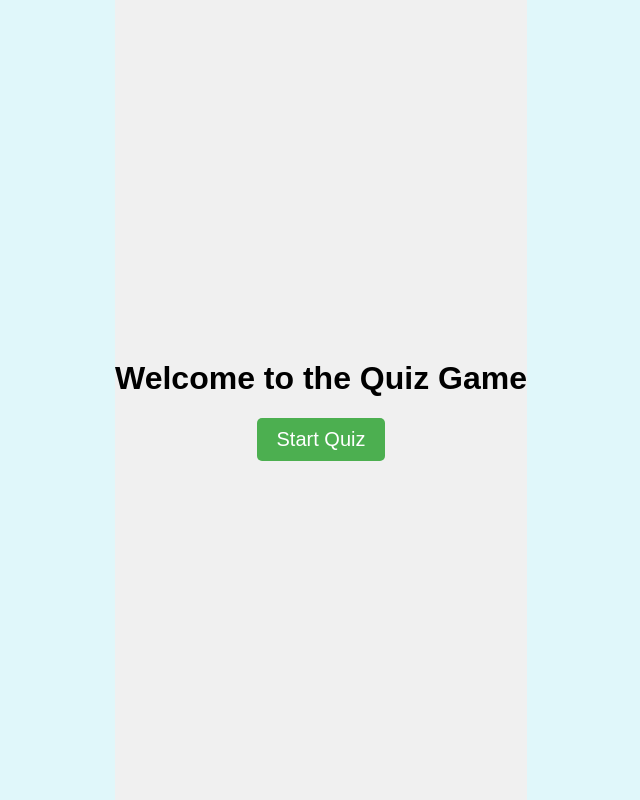
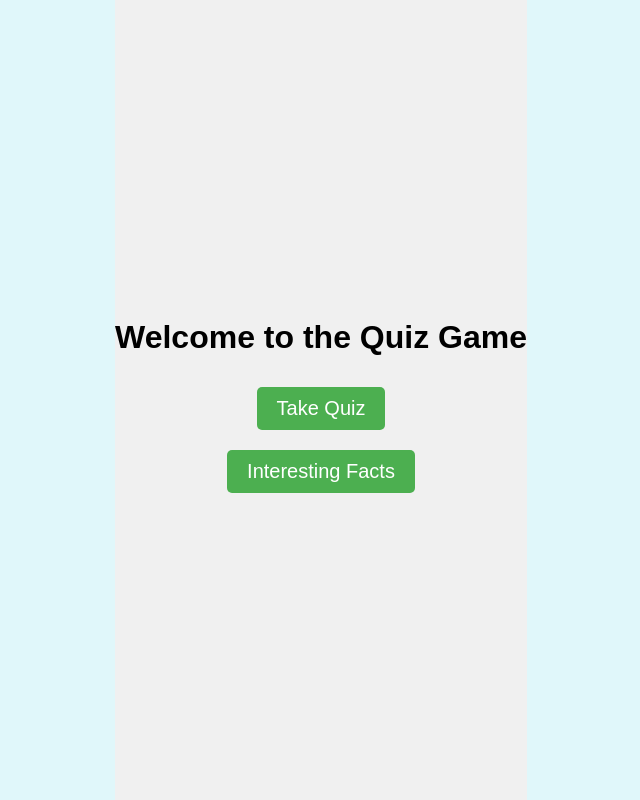
Before and after one commit to kshitij-garg18/SIH-2024, a React (Create React App) app: page / in a window 1280 px wide. Shown: the whole page, without its empty margins (319-959 px from the left). Built offline with nearby package versions, Linux system fonts and the light colour scheme; the HTML template or start-up script is replaced by a standard one.

Commit message:
added new home screen with facts

```diff
--- a/src/App.js
+++ b/src/App.js
@@ -8,15 +8,15 @@ import useGameSounds from "./useGameSounds"; // Import the custom sound hook
 import "./App.css";
 
 function App() {
-  const [isStartScreen, setIsStartScreen] = useState(true);
+  const [isStartScreen, setIsStartScreen] = useState(true); // Manage the start screen
   const [userName, setUserName] = useState("");
   const [quizSettings, setQuizSettings] = useState(null);
   const [isQuizStarted, setIsQuizStarted] = useState(false);
 
-  const { playBackgroundStart, stopBackgroundStart } = useGameSounds();
+  const { playBackgroundStart, stopBackgroundStart } = useGameSounds(); // Use the sound hook
 
-  // Play background music on user interaction (start screen)
-  const handleStart = () => {
+  // Play background music after clicking the "Take Quiz" button
+  const handleStartQuiz = () => {
     playBackgroundStart();
     setIsStartScreen(false);
   };
@@ -24,9 +24,9 @@ function App() {
   // Stop background music when the quiz starts
   useEffect(() => {
     if (isQuizStarted) {
-      stopBackgroundStart(); // Added 'stopBackgroundStart' to the dependency array
+      stopBackgroundStart();
     }
-  }, [isQuizStarted, stopBackgroundStart]);
+  }, [isQuizStarted]);
 
   const startQuiz = (settings) => {
     setQuizSettings(settings);
@@ -37,13 +37,13 @@ function App() {
     setQuizSettings(null);
     setUserName("");
     setIsQuizStarted(false);
-    setIsStartScreen(true);
+    setIsStartScreen(true); // Reset back to start screen
   };
 
   return (
     <div className="App">
       {isStartScreen ? (
-        <StartScreen onStart={handleStart} />
+        <StartScreen onStartQuiz={handleStartQuiz} />  // Show start screen with "Take Quiz" and "Interesting Facts" buttons
       ) : !userName ? (
         <NameInput setUserName={setUserName} />
       ) : !isQuizStarted ? (
--- a/src/StartScreen.css
+++ b/src/StartScreen.css
@@ -7,9 +7,10 @@
   background-color: #f0f0f0;
 }
 
-  .start-button {
+.start-button, .fact-button, .new-fact-button, .back-button {
   padding: 10px 20px;
   font-size: 20px;
+  margin: 10px;
   background-color: #4caf50;
   color: white;
   border: none;
@@ -18,6 +19,14 @@
   transition: background-color 0.3s;
 }
 
-  .start-button:hover {
+.start-button:hover, .fact-button:hover, .new-fact-button:hover, .back-button:hover {
   background-color: #45a049;
 }
+
+.fact-container {
+  text-align: center;
+  background-color: #fff;
+  padding: 20px;
+  border-radius: 8px;
+  box-shadow: 0 0 10px rgba(0, 0, 0, 0.1);
+}
--- a/src/StartScreen.js
+++ b/src/StartScreen.js
@@ -1,13 +1,48 @@
-import React from 'react';
+import React, { useState } from 'react';
+import factData from './factdata'; // Import the facts data
 import './StartScreen.css'; // Ensure you have styling for this screen
 
-const StartScreen = ({ onStart }) => {
+const StartScreen = ({ onStartQuiz }) => {
+  const [showFact, setShowFact] = useState(false); // Track if facts are being shown
+  const [currentFact, setCurrentFact] = useState('');
+
+  // Function to show a random fact
+  const showRandomFact = () => {
+    const randomIndex = Math.floor(Math.random() * factData.length);
+    setCurrentFact(factData[randomIndex]);
+    setShowFact(true); // Show the fact
+  };
+
+  // Function to show a new fact
+  const showNewFact = () => {
+    const randomIndex = Math.floor(Math.random() * factData.length);
+    setCurrentFact(factData[randomIndex]);
+  };
+
   return (
     <div className="start-screen">
       <h1>Welcome to the Quiz Game</h1>
-      <button className="start-button" onClick={onStart}>
-        Start Quiz
-      </button>
+
+      {!showFact ? (
+        <>
+          <button className="start-button" onClick={onStartQuiz}>
+            Take Quiz
+          </button>
+          <button className="fact-button" onClick={showRandomFact}>
+            Interesting Facts
+          </button>
+        </>
+      ) : (
+        <div className="fact-container">
+          <p>{currentFact}</p>
+          <button className="new-fact-button" onClick={showNewFact}>
+            Show Another Fact
+          </button>
+          <button className="back-button" onClick={() => setShowFact(false)}>
+            Back to Menu
+          </button>
+        </div>
+      )}
     </div>
   );
 };
--- /dev/null
+++ b/src/factdata.js
@@ -0,0 +1,9 @@
+const factData = [
+    "The Constitution of India is the longest written constitution of any country in the world.",
+    "India became a Republic on 26th January 1950.",
+    "Dr. B.R. Ambedkar is considered the chief architect of the Indian Constitution.",
+    "The Preamble of the Indian Constitution starts with 'We the people of India...'.",
+    "The Indian flag was adopted in its present form during a meeting of the Constituent Assembly on 22 July 1947."
+  ];
+
+  export default factData;
```
Lines whose indentation alone changed are shown as unchanged.
